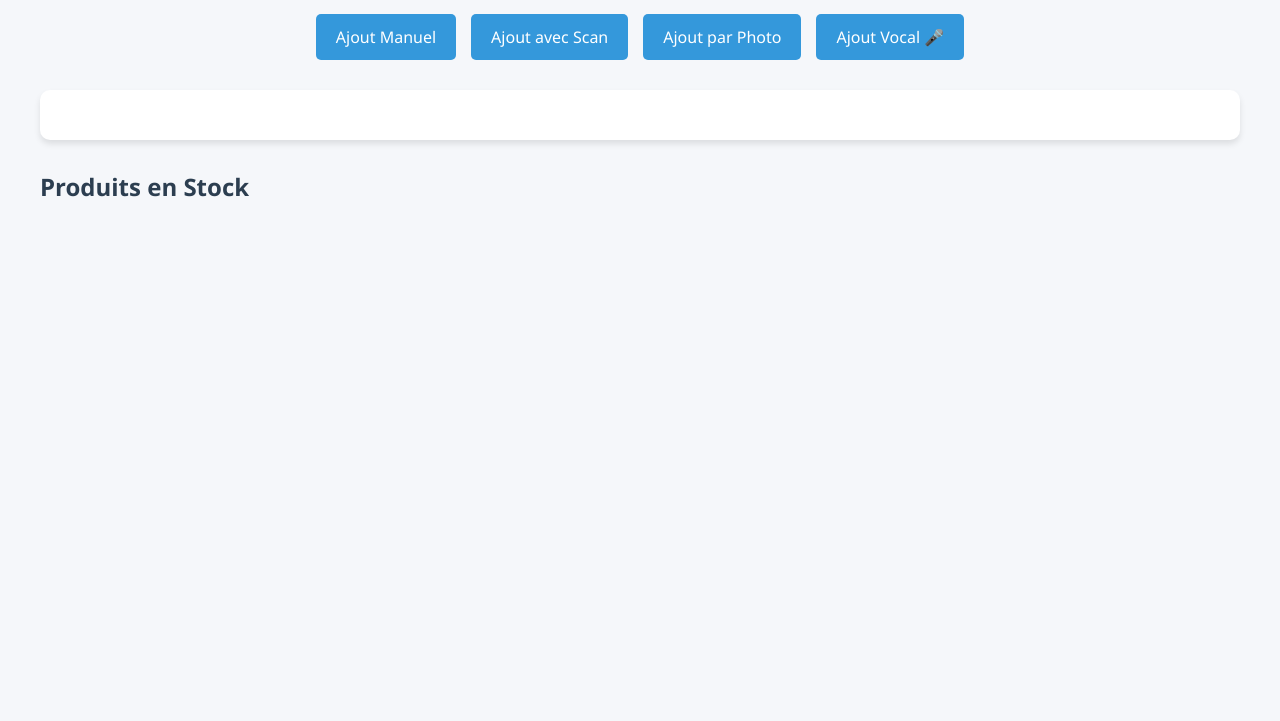
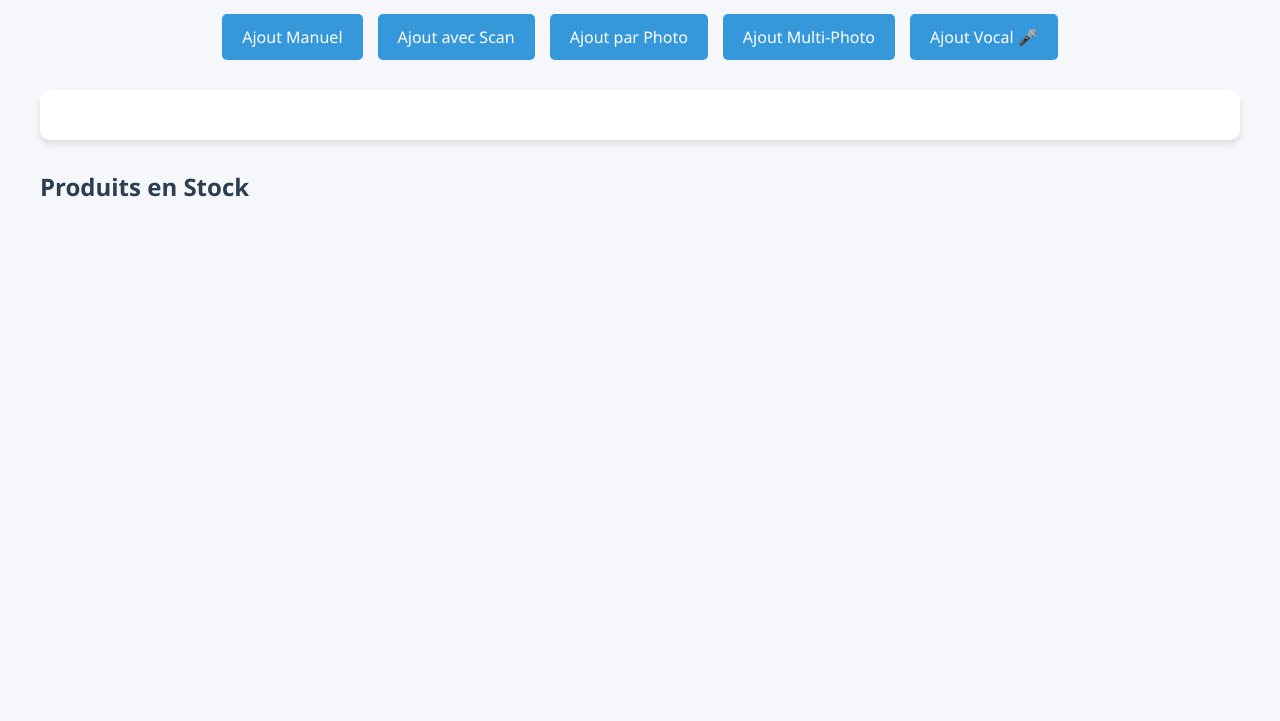
Before and after one commit to margariti48/gestion-stock-app, a plain HTML site: page index.html in a window 1280 px wide. Shown: the part 79-800 px from the top of the page. Drawn offline with Linux system fonts and the light colour scheme.

```diff
--- a/index.html
+++ b/index.html
@@ -188,6 +188,7 @@
       <button onclick="showManualForm()">Ajout Manuel</button>
       <button onclick="showScanForm()">Ajout avec Scan</button>
       <button onclick="showPhotoForm()">Ajout par Photo</button>
+      <button onclick="showMultiPhotoForm()">Ajout Multi-Photo</button>
       <button onclick="startVoiceInput()">Ajout Vocal 🎤</button>
     </div>
 
```
